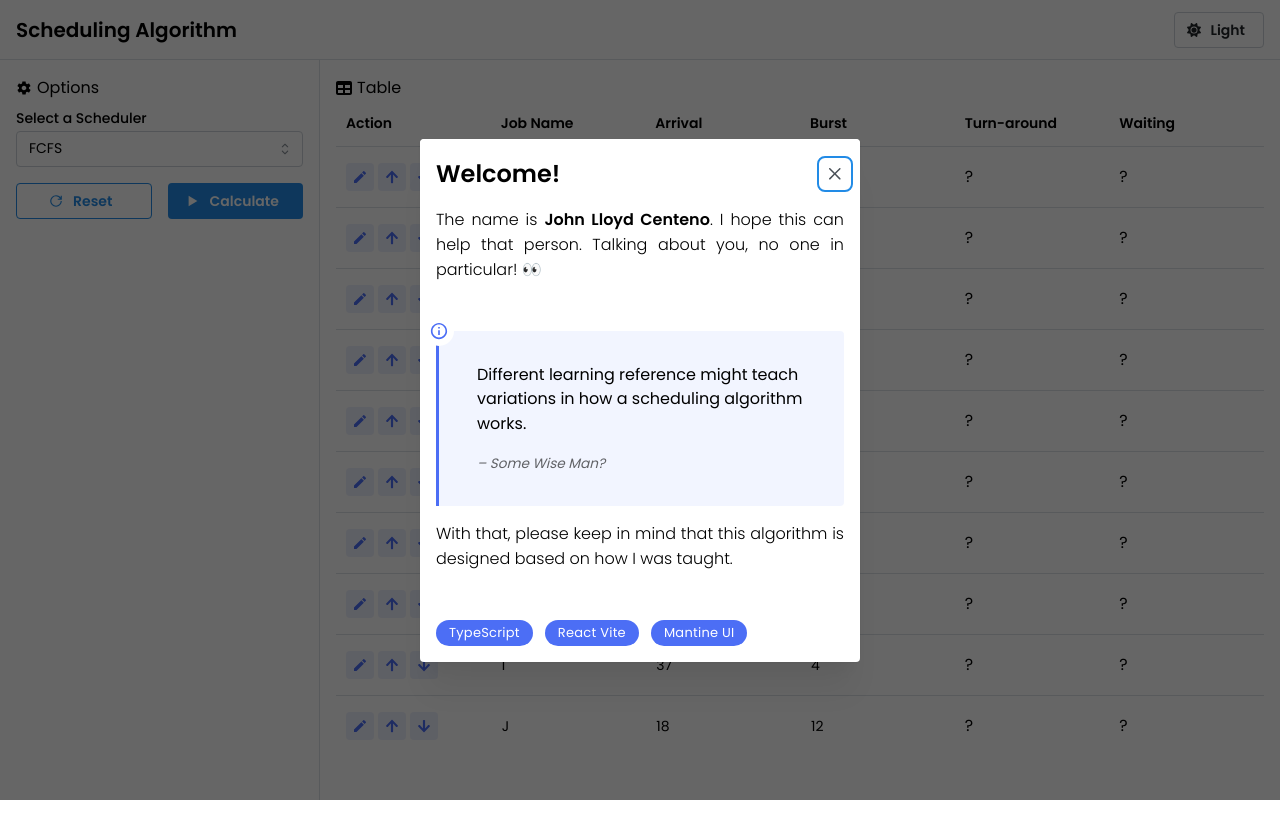
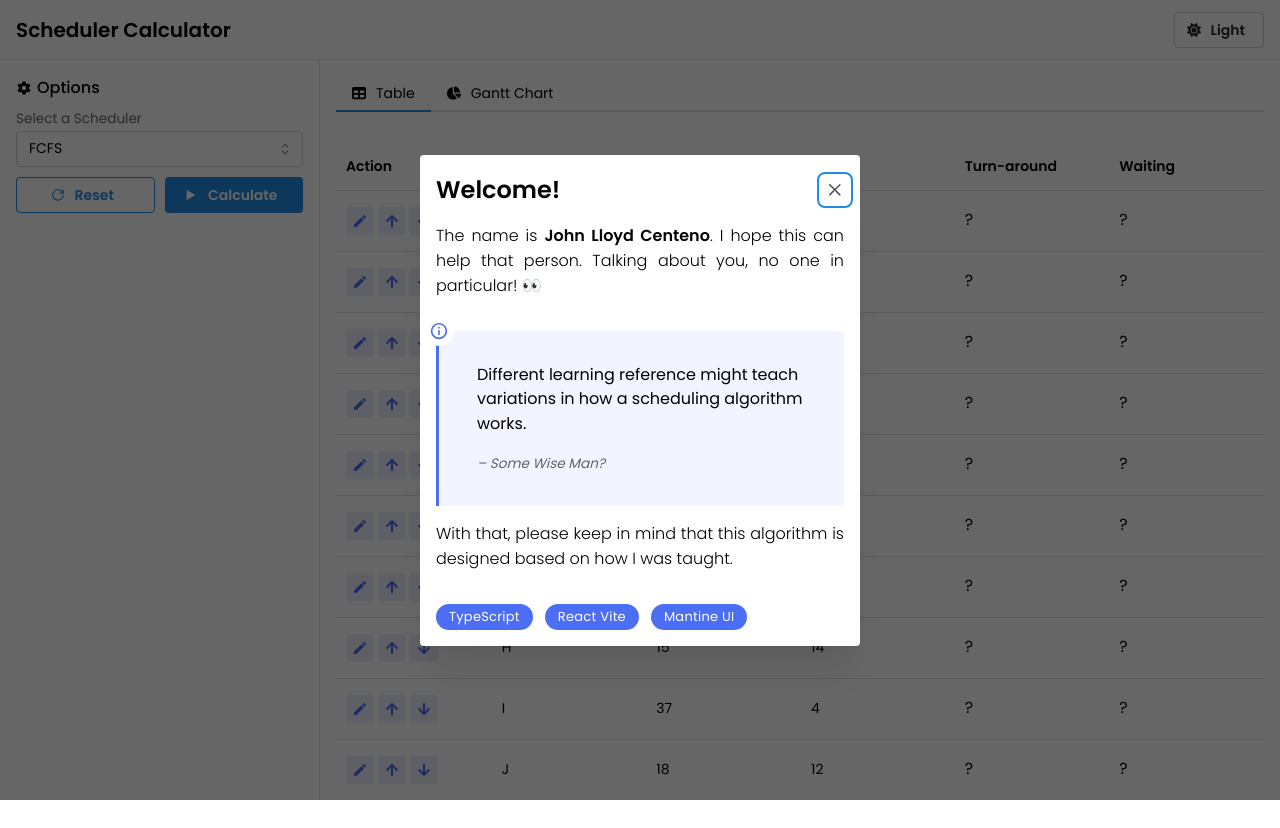
Before and after one commit to ajcent/os-schedulers, a React (Vite) app: page / in a window 1280 px wide. Before the commit the page ends 800 px from the top, so only its background shows below. Built offline with nearby package versions, Linux system fonts and the light colour scheme.

Commit message:
add: updated ui and bug fix

```diff
--- a/index.html
+++ b/index.html
@@ -11,7 +11,7 @@
       href="https://fonts.googleapis.com/css2?family=Poppins:wght@300;400;500;600&display=swap"
       rel="stylesheet" />
 
-    <title>Scheduling Algorithm</title>
+    <title>Scheduler Calculator</title>
   </head>
   <body>
     <div id="root"></div>
--- a/src/App.tsx
+++ b/src/App.tsx
@@ -15,6 +15,7 @@ import {
   Text,
   Badge,
   Blockquote,
+  Tabs,
 } from "@mantine/core";
 import "@mantine/core/styles.css";
 
@@ -144,7 +145,7 @@ function App() {
                 iconSize={30}
                 color='indigo'
                 icon={<IoMdInformationCircleOutline size={20} />}
-                mt='xl'
+                mt='md'
                 cite='– Some Wise Man?'>
                 Different learning reference might teach variations in how a
                 scheduling algorithm works.
@@ -156,7 +157,7 @@ function App() {
               based on how I was taught.
             </Text>
 
-            <Group gap='sm' mt='xl'>
+            <Group gap='sm' mt='md'>
               <Badge
                 color='indigo'
                 size='lg'
@@ -196,10 +197,10 @@ function App() {
                 size='sm'
               />
               <Title order={1} size='1.25rem' mr='auto' visibleFrom='sm'>
-                Scheduling Algorithm
+                Scheduler Calculator
               </Title>
               <Title order={1} size='h5' mr='auto' hiddenFrom='sm'>
-                Scheduling Algorithm
+                Scheduler Calculator
               </Title>
               <ThemeButton />
             </Flex>
@@ -208,16 +209,25 @@ function App() {
           <AppShell.Navbar p='md'>
             <ScrollArea scrollbarSize={8} scrollHideDelay={500}>
               <Group w='100%'>
-                <Stack w='100%' gap={5}>
+                <Stack w='100%' gap='5'>
                   <IconText text='Options' icon={<IoMdSettings />} />
-                  <Group w='100%'>
+                  <Group w='100%' gap='xs'>
                     <DropDown
-                      label='Select a Scheduler'
+                      label={
+                        <Text
+                          style={{
+                            fontSize: "0.85rem",
+                            fontWeight: 400,
+                            opacity: 0.6,
+                          }}>
+                          Select a Scheduler
+                        </Text>
+                      }
                       data={getSelectOptions(SCHEDULER_NAME)}
                       onChange={(data) => handleSelect(data, 0)}
                       defaultValue={schedulers[0]}
                     />
-                    <Group grow w='100%' mb={15}>
+                    <Group grow w='100%' gap='xs' mb={15}>
                       <>
                         <Button
                           visibleFrom='md'
@@ -266,12 +276,19 @@ function App() {
                 {schedulers[0] === SCHEDULER_NAME.MLQ && (
                   <Stack gap='5' w='100%'>
                     <IconText text='Queue Level' icon={<SiOpslevel />} />
-                    <Group w='100%' mb={15}>
+                    <Group w='100%' mb={15} gap='xs'>
                       {queueLevels.map(([pos, queueLevel]) => {
                         return (
                           <DropDown
                             key={pos + queueLevel}
-                            label={`Select ${queueLevel}`}
+                            label={
+                              <Text
+                                style={{
+                                  fontSize: "0.85rem",
+                                  fontWeight: 400,
+                                  opacity: 0.6,
+                                }}>{`Select ${queueLevel}`}</Text>
+                            }
                             data={getSelectOptions(SCHEDULER_NAME, [
                               SCHEDULER_NAME.MLQ,
                             ])}
@@ -287,14 +304,23 @@ function App() {
                 {schedulers.some(
                   (scheduler) => scheduler === SCHEDULER_NAME.RR
                 ) && (
-                  <Stack gap={5} w='100%'>
+                  <Stack gap='5' w='100%'>
                     <IconText text='Quantum Time' icon={<IoTime />} />
                     <NumberInput
                       placeholder={`Saved Value : ${quantumTime[0]}`}
                       min={0}
                       max={50}
                       w='100%'
-                      label='Insert Quantum Time'
+                      label={
+                        <Text
+                          style={{
+                            fontSize: "0.85rem",
+                            fontWeight: 400,
+                            opacity: 0.6,
+                          }}>
+                          Insert Quantum Time
+                        </Text>
+                      }
                       value={quantumTime[0]}
                       allowNegative={false}
                       allowDecimal={false}
@@ -310,22 +336,33 @@ function App() {
           </AppShell.Navbar>
 
           <AppShell.Main>
-            <Stack>
+            <Tabs defaultValue='table'>
+              <Tabs.List>
+                <Tabs.Tab value='table' leftSection={<FaTable />}>
+                  Table
+                </Tabs.Tab>
+                <Tabs.Tab value='gantt-chart' leftSection={<FaChartPie />}>
+                  Gantt Chart
+                </Tabs.Tab>
+              </Tabs.List>
+              <Tabs.Panel value='gantt-chart'>
                 {ganttChart && (
-                <Stack gap='sm'>
-                  <IconText text='Gantt Chart' icon={<FaChartPie />} />
+                  <Stack mt='xl'>
                     <GanttChart processes={ganttChart} />
                   </Stack>
                 )}
-              <Stack gap={0}>
-                <IconText text='Table' icon={<FaTable />} />
+              </Tabs.Panel>
+
+              <Tabs.Panel value='table'>
+                <Stack mt='xl'>
                   <EditableTable
                     processes={processes}
                     setProcesses={setProcesses}
                     hiddenColumns={hiddenColumns}
                   />
                 </Stack>
-            </Stack>
+              </Tabs.Panel>
+            </Tabs>
           </AppShell.Main>
         </AppShell>
       </MantineProvider>
--- a/src/components/DropDown/DropDown.tsx
+++ b/src/components/DropDown/DropDown.tsx
@@ -3,20 +3,22 @@ import { Select, Tooltip } from "@mantine/core";
 interface DropDownProps<T> {
   data: [string, T][];
   onChange: (value: T) => void;
-  label?: string;
+  label?: React.ReactNode;
+  description?: React.ReactNode;
   defaultValue: string;
   unstyled?: boolean;
   leftSection?: React.ReactNode;
 }
 
 function DropDown<T>(props: DropDownProps<T>) {
-  const { data, label, defaultValue, onChange } = props;
+  const { data, label, defaultValue, description, onChange } = props;
   const { leftSection = undefined, unstyled = false } = props;
   let choices = data.map((each) => ({ value: each[0], label: `${each[0]}` }));
 
   return (
     <Tooltip label='Click to see choices'>
       <Select
+        description={description}
         leftSection={leftSection}
         checkIconPosition='right'
         rightSection={unstyled ? " " : ""}
--- a/src/components/EditableTable/EditableCell.tsx
+++ b/src/components/EditableTable/EditableCell.tsx
@@ -171,6 +171,10 @@ function EditableCell(props: EditableCellProps) {
                 onChange={(value) =>
                   handleInput(value, processKeys[3], process)
                 }
+                onBlur={() =>
+                  !process.getBurstTime() &&
+                  handleInput(0, processKeys[3], process)
+                }
               />
             </Input.Wrapper>
             {hiddenColumns[0] && (
@@ -182,6 +186,10 @@ function EditableCell(props: EditableCellProps) {
                   value={process.getPriority()}
                   onChange={(value) =>
                     handleInput(value, processKeys[5], process)
+                  }
+                  onBlur={() =>
+                    !process.getPriority() &&
+                    handleInput(0, processKeys[5], process)
                   }
                 />
               </Input.Wrapper>
@@ -344,6 +352,10 @@ function EditableCell(props: EditableCellProps) {
             <UnstyledNumberInput
               value={process.getBurstTime()}
               onChange={(value) => handleInput(value, processKeys[3], process)}
+              onBlur={() =>
+                !process.getBurstTime() &&
+                handleInput(0, processKeys[3], process)
+              }
             />
           </Table.Td>
 
@@ -353,6 +365,10 @@ function EditableCell(props: EditableCellProps) {
                 value={process.getPriority()}
                 onChange={(value) =>
                   handleInput(value, processKeys[5], process)
+                }
+                onBlur={() =>
+                  !process.getPriority() &&
+                  handleInput(0, processKeys[5], process)
                 }
               />
             </Table.Td>
--- a/src/components/IconText/IconText.tsx
+++ b/src/components/IconText/IconText.tsx
@@ -12,7 +12,7 @@ function IconText(props: IconTextProps) {
   return (
     <Flex align='center' gap={5} w='100%'>
       {icon}
-      <Text>{text}</Text>
+      <Text fw={500}>{text}</Text>
     </Flex>
   );
 }
```
Lines whose indentation alone changed are shown as unchanged.
